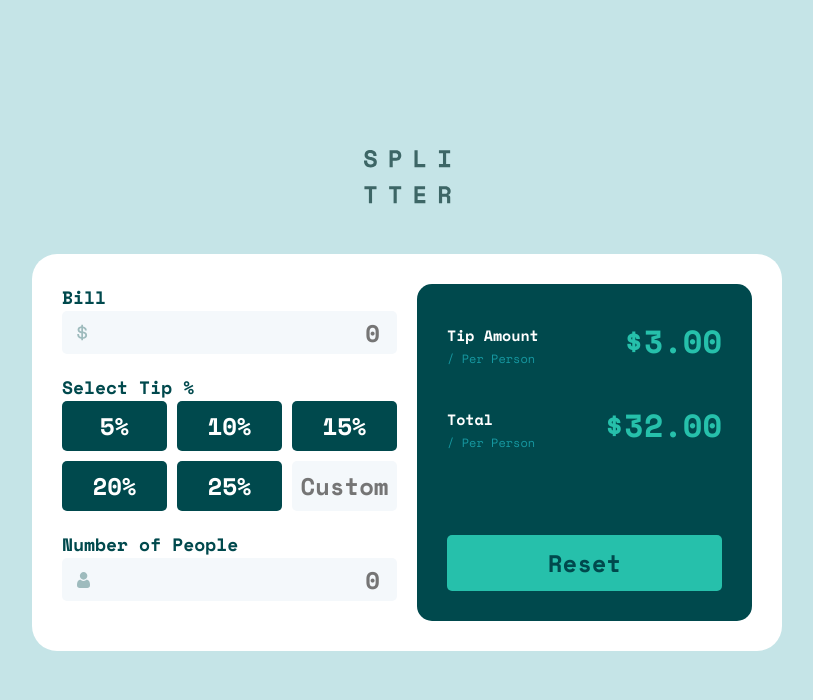
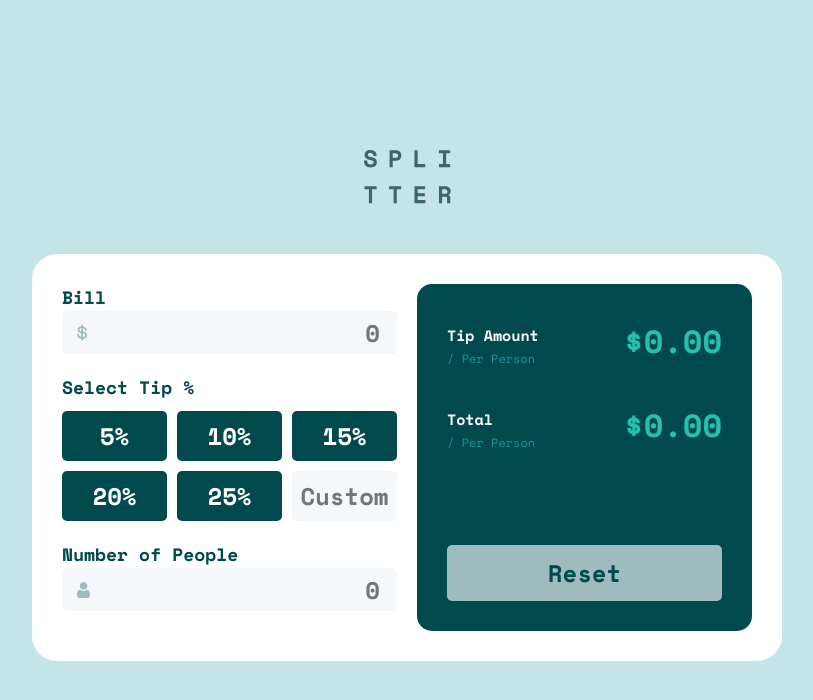
Before and after one commit to B33th0v3n960/tip-calcuator, a React (Vite) app: page / in a window 1280 px wide. Shown: the top 700 px of the page, without its empty margins (233-1046 px from the left). Built offline with nearby package versions, Linux system fonts and the light colour scheme.

Commit message:
Added interactive with the number input box and display result base on the input and hover effect

```diff
--- a/src/components/App.jsx
+++ b/src/components/App.jsx
@@ -1,3 +1,4 @@
+import { useState } from 'react'
 import '../css/App.css'
 import logo from '../assets/logo.svg'
 import dollar from '../assets/icon-dollar.svg'
@@ -15,15 +16,42 @@ export default function App() {
 }
 
 function Main() {
+  const [bill, setBill] = useState()
+  const [people, setPeople] = useState()
+  const [percentage, setPercentage] = useState(25)
+  let tipAmount =
+    (Number(people ?? 0) * Number(bill ?? 0) * Number(percentage ?? 0)) / 100
+  let total = Number(bill ?? 0) + tipAmount
+  let active =
+    tipAmount || total
+      ? 'reset__btn reset__btn--active'
+      : 'reset__btn reset__btn--unactive'
+
+  function reset() {
+    setBill()
+    setPeople()
+    setPercentage()
+  }
+
   return (
     <div className='main-card'>
       <div className='main__input'>
-        <FormGroup message='Bill' icon={dollar} />
+        <FormGroup message='Bill' icon={dollar} action={setBill} value={bill} />
         <TipPercentage />
-        <FormGroup message='Number of People' icon={person} />
+        <FormGroup
+          message='Number of People'
+          icon={person}
+          action={setPeople}
+          value={people}
+        />
       </div>
 
-      <TotalCard tipAmount='3.00' total='32.00' />
+      <TotalCard
+        tipAmount={tipAmount.toFixed(2)}
+        total={total.toFixed(2)}
+        active={active}
+        action={reset}
+      />
     </div>
   )
 }
--- a/src/components/Input.jsx
+++ b/src/components/Input.jsx
@@ -1,9 +1,13 @@
 import '../css/Input.css'
+import { useState } from 'react'
 
 // Tip percentage input field
 function PercentageBtn({ value }) {
   return (
-    <button className='percentage__btn percentage__btn--dark'>{value}%</button>
+    <label className='percentage__btn percentage__btn--dark'>
+      <input type='radio' value={value} />
+      {value}%
+    </label>
   )
 }
 
@@ -36,22 +40,34 @@ export function TipPercentage() {
 }
 
 // Input box
-function InputGroup({ icon }) {
-  return (
-    <div className='input-box'>
-      <img src={icon} alt='dollar' />
-      <input type='number' placeholder='0' className='input-box__input' />
-    </div>
-  )
-}
+export function FormGroup({ message, icon, action, value }) {
+  const [touched, setTouched] = useState(false)
+  const error = touched ? (!value ? true : false) : null
 
-export function FormGroup({ message, icon }) {
+  function handleInput(e) {
+    action(e.target.value.replace(/^0+/, ''))
+  }
+
   return (
     <>
-      <label htmlFor='input' className='percentage__label'>
-        {message}
+      <span className='label__container'>
+        <label htmlFor='input' className='percentage__label'>
+          {message}
+        </label>
+        {error ? <p>can't be zero</p> : null}
+      </span>
+
+      <label className={error ? 'input-box input-box--zero' : 'input-box'}>
+        <img src={icon} alt={icon} />
+        <input
+          className='input-box__input'
+          placeholder='0'
+          type='number'
+          value={value ?? ''}
+          onChange={handleInput}
+          onBlur={() => setTouched(true)}
+        />
       </label>
-      <InputGroup icon={icon} />
     </>
   )
 }
--- a/src/components/Total.jsx
+++ b/src/components/Total.jsx
@@ -1,6 +1,6 @@
 import '../css/Total.css'
 
-export default function TotalCard({ tipAmount, total }) {
+export default function TotalCard({ tipAmount, total, active, action }) {
   return (
     <div className='total__card'>
       <span>
@@ -8,7 +8,9 @@ export default function TotalCard({ tipAmount, total }) {
         <DisplayAmount label='Total' value={'$' + total} />
       </span>
 
-      <ResetBtn />
+      <button className={active} onClick={action}>
+        Reset
+      </button>
     </div>
   )
 }
@@ -30,8 +32,3 @@ function DisplayAmount({ label, value }) {
     </div>
   )
 }
-
-// Reset btn
-function ResetBtn() {
-  return <button className='reset__btn'>Reset</button>
-}
--- a/src/css/Input.css
+++ b/src/css/Input.css
@@ -7,6 +7,19 @@
   min-width: 100px;
   height: 50px;
   border-radius: 5px;
+
+  display: flex;
+  align-items: center;
+  justify-content: center;
+}
+
+input[type='radio']:checked + label {
+  background-color: #bfb;
+  border-color: #4c4;
+}
+
+input[type='radio']:focus + label{
+  border: 2px dashed #444;
 }
 
 .percentage__btn--dark {
@@ -14,15 +27,36 @@
   color: white;
 }
 
+.percentage__btn--dark:hover {
+  background-color: #9de8df;
+  color: var(--dark-green);
+}
+
 .percentage__btn--light {
   background-color: var(--light-gray);
   color: var(--dark-green);
+}
+
+.percentage__btn--light:hover {
+  box-shadow: 0 0 0 2px var(--green-cyan);
 }
 
 .percentage__label {
   font-size: 1.8rem;
   font-weight: 600;
   color: var(--dark-green);
+}
+
+.label__container {
+  display: flex;
+  justify-content: space-between;
+}
+
+.label__container p {
+  font-size: 1.6rem;
+  font-weight: 600;
+  color: #b58271;
+  margin: 0;
 }
 
 /* Input box */
@@ -34,6 +68,14 @@
   display: grid;
   grid-template-columns: 1fr 5fr;
   align-items: center;
+}
+
+.input-box--zero {
+  box-shadow: 0 0 0 2px #b58271;
+}
+
+.input-box:hover {
+  box-shadow: 0 0 0 2px var(--green-cyan);
 }
 
 .input-box__input {
@@ -50,6 +92,7 @@
 }
 
 .percentage__form {
+  margin-top: 10px;
   display: grid;
   grid-template-columns: repeat(2, 1fr);
   gap: 10px;
--- a/src/css/Total.css
+++ b/src/css/Total.css
@@ -42,10 +42,23 @@
 
 /* Reset btn */
 .reset__btn {
-  background-color: var(--green-cyan);
   color: var(--dark-green);
 
   border-radius: 5px;
   padding: 10px;
   width: 100%;
+
+  transition: all 0.3s ease-out;
 }
+
+.reset__btn:hover {
+  background-color: #9fe8df;
+}
+
+.reset__btn--active {
+  background-color: var(--green-cyan);
+}
+
+.reset__btn--unactive {
+  background-color: var(--cyan-gray);
+}
--- a/src/css/index.css
+++ b/src/css/index.css
@@ -44,6 +44,12 @@ input[type='number'] {
   -moz-appearance: textfield;
 }
 
+input[type='radio'] {
+  opacity: 0;
+  position: fixed;
+  width: 0;
+}
+
 input:hover,
 input:active,
 input:focus {
@@ -51,7 +57,8 @@ input:focus {
 }
 
 button,
-input {
+input,
+label {
   border: none;
   font-family: inherit;
   font-size: var(--input-fsz);
```
